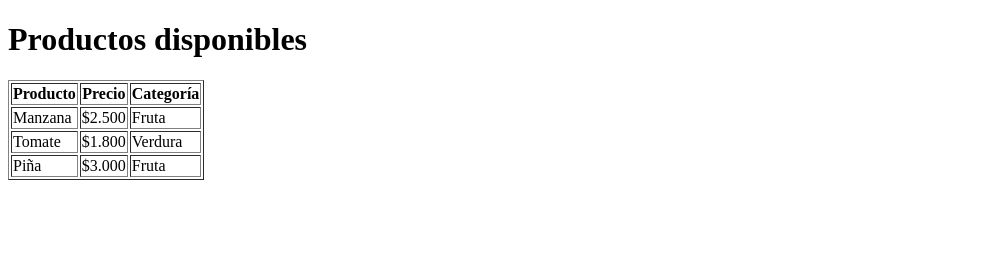
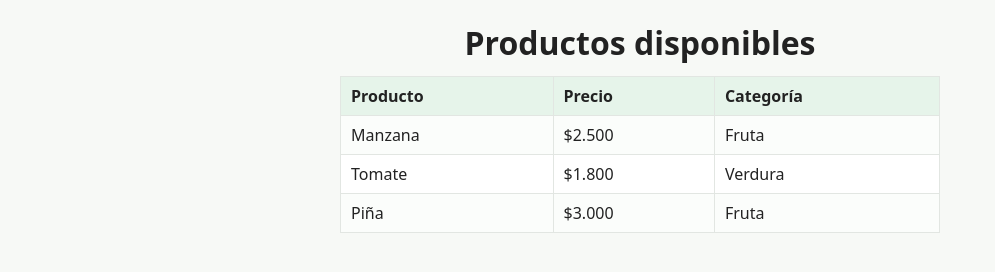
Before and after one commit to Geiner2532/parcial2-ingenieria-geiner-cordoba, a plain HTML site: page src/index.html in a window 1280 px wide. Shown: the whole page, without its empty margins (0-995 px from the left). Drawn offline with Linux system fonts and the light colour scheme.

Commit message:
Mejoro presentación general

```diff
--- a/src/index.html
+++ b/src/index.html
@@ -1,16 +1,72 @@
 <!DOCTYPE html>
 <html lang="es">
+
 <head>
     <meta charset="UTF-8">
     <title>EcoMarket</title>
+    <style>
+        body {
+            font-family: system-ui, Arial;
+            margin: 20px;
+            background: #f7f9f6;
+            color: #222
+        }
+
+        h1 {
+            text-align: center;
+            margin-bottom: 12px
+        }
+
+        table {
+            width: 100%;
+            border-collapse: collapse;
+            max-width: 600px;
+            margin: 0 auto;
+            background: #fff
+        }
+
+        th,
+        td {
+            padding: 8px 10px;
+            border: 1px solid #e2e6e2;
+            text-align: left
+        }
+
+        th {
+            background: #e6f4ea;
+            font-weight: 700
+        }
+
+        tr:nth-child(even) {
+            background: #fbfdfb
+        }
+    </style>
 </head>
+
 <body>
     <h1>Productos disponibles</h1>
     <table border="1">
-        <tr><th>Producto</th><th>Precio</th><th>Categoría</th></tr>
-        <tr><td>Manzana</td><td>$2.500</td><td>Fruta</td></tr>
-        <tr><td>Tomate</td><td>$1.800</td><td>Verdura</td></tr>
-        <tr><td>Piña</td><td>$3.000</td><td>Fruta</td></tr>
+        <tr>
+            <th>Producto</th>
+            <th>Precio</th>
+            <th>Categoría</th>
+        </tr>
+        <tr>
+            <td>Manzana</td>
+            <td>$2.500</td>
+            <td>Fruta</td>
+        </tr>
+        <tr>
+            <td>Tomate</td>
+            <td>$1.800</td>
+            <td>Verdura</td>
+        </tr>
+        <tr>
+            <td>Piña</td>
+            <td>$3.000</td>
+            <td>Fruta</td>
+        </tr>
     </table>
 </body>
+
 </html>
```
